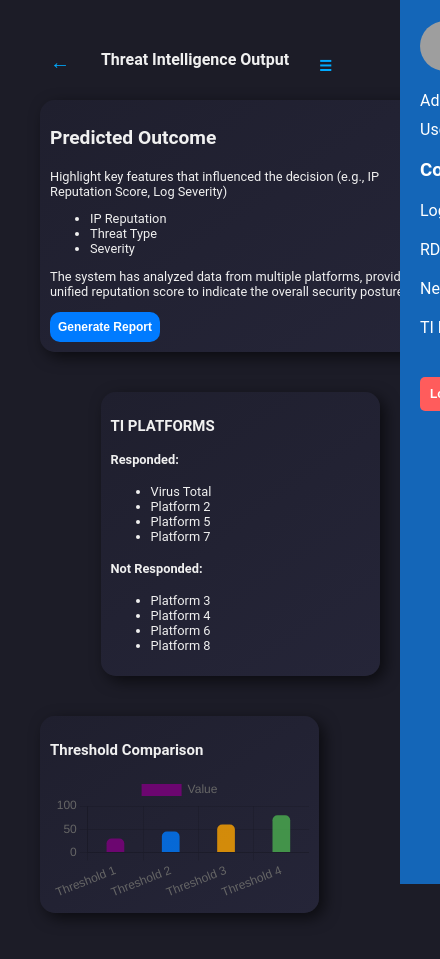
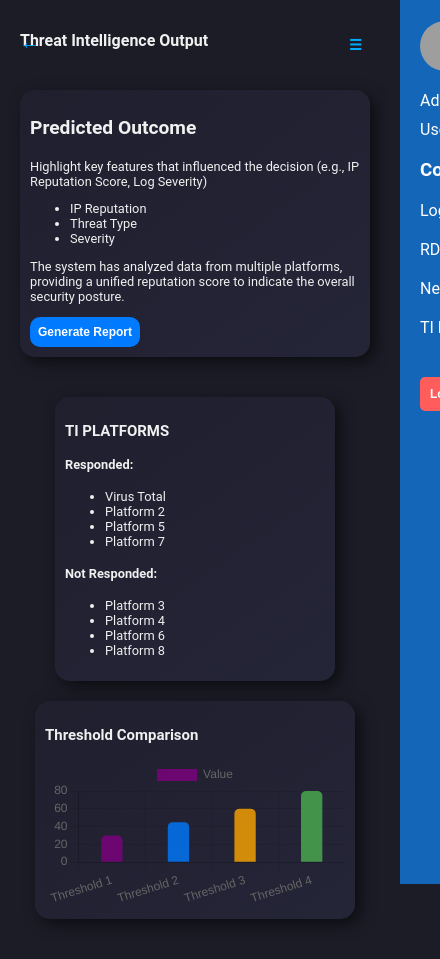
Before and after one commit to qiratsaleem/ccti, a React (Create React App) app in the folder ccti-app/: page /detail-display in a window 390 px wide. Shown: the whole page, 440 px wide, since content can reach past the window. Built offline with nearby package versions, Linux system fonts and the light colour scheme; grey boxes are pictures that could not be loaded.

Commit message:
updated code

```diff
--- a/ccti-app/src/components/DetailDisplay.css
+++ b/ccti-app/src/components/DetailDisplay.css
@@ -12,10 +12,9 @@
 }
 
 .details-page {
-    flex: 1;
     display: flex;
     flex-direction: column;
-    padding: 20px;
+    align-items: center;
     width: 100%;
     box-sizing: border-box;
 }
@@ -26,86 +25,62 @@
     align-items: center;
     width: 100%;
     margin-bottom: 20px;
-    flex-wrap: wrap;
     position: relative;
+    padding: 0 10px;
 }
 
 .back-arrow {
-    font-size: 1.5em;
+    font-size: 1.2em;
     cursor: pointer;
     color: #00aaff;
-    background: none;
-    border: none;
     position: absolute;
-    top: 10px;
-    left: -100px;
+    left: 10px;
 }
 
 .menu-button {
-    font-size: 1.5em;
+    font-size: 1.2em;
     cursor: pointer;
     color: #00aaff;
-    background: none;
-    border: none;
     position: absolute;
-    top: 10px;
-    right: -100px;
+    right: 10px;
 }
 
-
 .output-heading {
-    flex: 1;
     text-align: center;
     color: #f0f0f0;
     font-size: 1.4em;
-    margin-top: 20px;
-    word-wrap: break-word;
+    margin-bottom: 20px;
 }
 
 .main-content {
     display: flex;
-    justify-content: space-between;
+    flex-wrap: wrap;
+    justify-content: center;
     gap: 20px;
     width: 100%;
-    flex-wrap: wrap;
     box-sizing: border-box;
 }
 
-.predicted-outcome {
-    background: linear-gradient(145deg, #1f1f2e, #252538);
-    box-shadow: 5px 5px 15px rgba(0, 0, 0, 0.6);
-    border-radius: 15px;
-    padding: 20px;
-    font-size: 12px;
-    flex: 1 1 calc(65% - 20px);
-    min-width: 400px;
-    margin-bottom: 20px;
-    box-sizing: border-box;
-}
-
-.ti-platforms {
-    background: linear-gradient(145deg, #1f1f2e, #252538);
-    box-shadow: 5px 5px 15px rgba(0, 0, 0, 0.6);
-    border-radius: 15px;
-    padding: 20px;
-    font-size: 12px;
-    flex: 1 1 calc(30% - 20px);
-    min-width: 200px;
-    margin-bottom: 20px;
-    box-sizing: border-box;
-}
-
-
+.predicted-outcome,
+.ti-platforms,
 .threshold-comparison {
     background: linear-gradient(145deg, #1f1f2e, #252538);
     box-shadow: 5px 5px 15px rgba(0, 0, 0, 0.6);
     border-radius: 15px;
     padding: 20px;
-    font-size: 10px;
-    margin-top: 20px;
-    width: 100%;
-    max-width: 800px;
+    flex: 1 1 calc(33% - 20px);
+    min-width: 280px;
+    max-width: 600px;
     box-sizing: border-box;
+    font-size: 0.9em;
+}
+
+.predicted-outcome {
+    flex: 1 1 calc(60% - 20px);
+}
+
+.threshold-comparison {
+    flex: 1 1 calc(100% - 20px);
 }
 
 .popup-overlay {
@@ -129,9 +104,7 @@
     max-width: 400px;
     box-shadow: 0 8px 15px rgba(0, 0, 0, 0.6);
     text-align: center;
-    animation: fadeIn 0.3s ease-in-out;
 }
-
 
 @media (max-width: 768px) {
     .main-content {
@@ -140,30 +113,19 @@
     }
 
     .predicted-outcome,
-    .ti-platforms {
-        flex: none;
-        width: 90%;
-        padding: 20px;
+    .ti-platforms,
+    .threshold-comparison {
+        flex: 1 1 90%;
+        margin-bottom: 20px;
     }
 
-    .threshold-comparison {
-        width: 90%;
-        padding: 20px;
-    }
-
-    .back-arrow {
-        top: 10px;
-        left: 10px;
-    }
-
+    .back-arrow,
     .menu-button {
-        top: 10px;
-        right: 10px;
+        font-size: 1em;
     }
 
     .output-heading {
         font-size: 1.2em;
-        margin-top: 10px;
     }
 }
 
```
